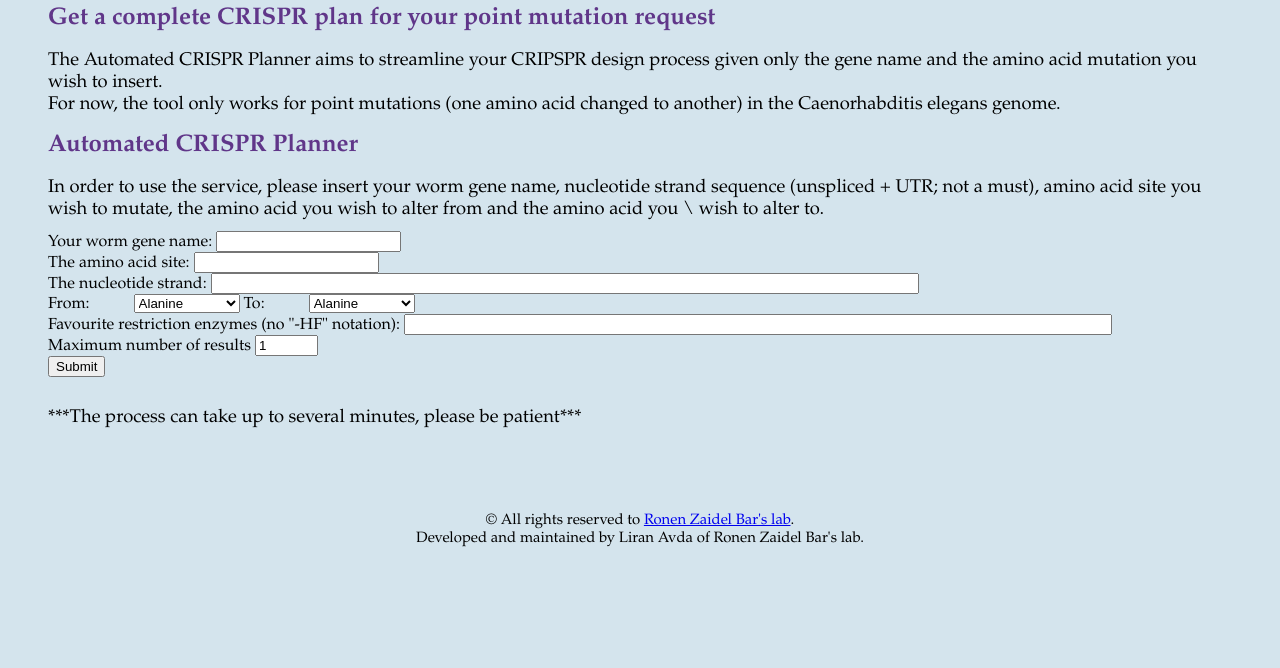
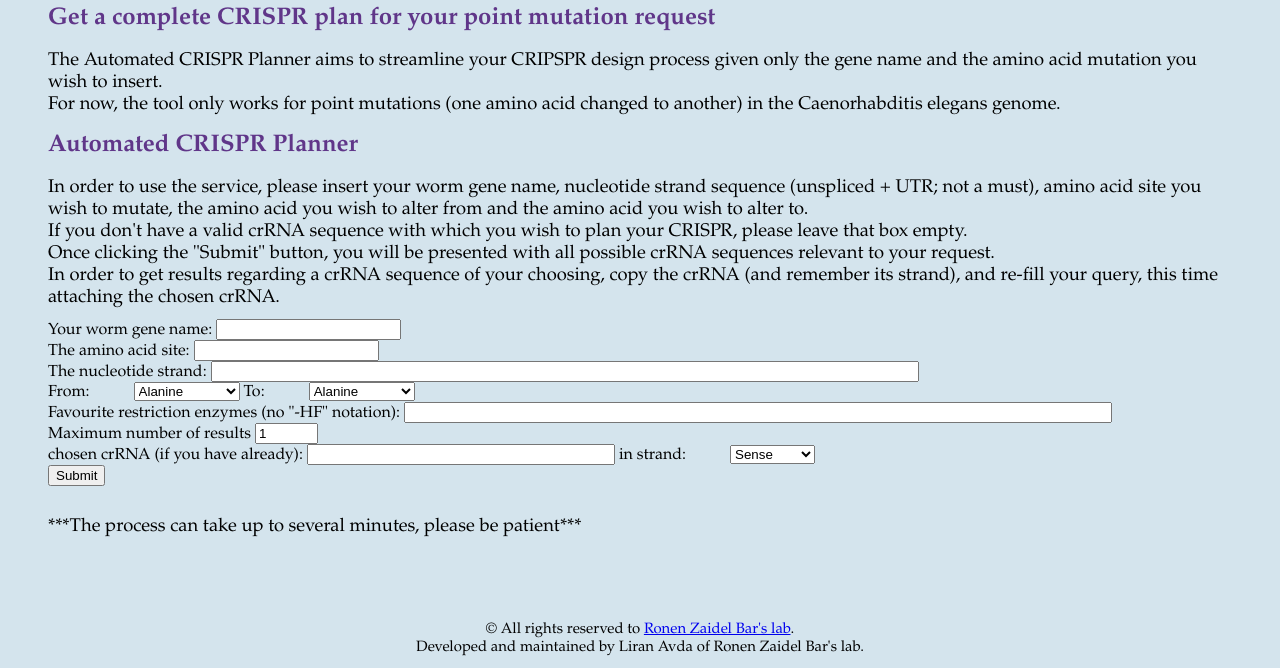
Before and after one commit to LiranAvda-TAU/Research, a Flask app: page /crispr in a window 1280 px wide. Shown: the part 243-911 px from the top of the page. Before the commit the page ends 790 px from the top, so only its background shows below. Run offline with Flask 2, Linux system fonts and the light colour scheme.

Commit message:
added a footnote and added "choosing crrna" html page

```diff
--- a/flask_web_application/templates/crispr_form.html
+++ b/flask_web_application/templates/crispr_form.html
@@ -49,8 +49,13 @@
 
     <h1>Automated CRISPR Planner</h1>
     <p> In order to use the service, please insert your worm gene name, nucleotide strand sequence (unspliced + UTR;
-        not a must), amino acid site you wish to mutate, the amino acid you wish to alter from and the amino acid you \
+        not a must), amino acid site you wish to mutate, the amino acid you wish to alter from and the amino acid you
         wish to alter to.</p>
+        <p>If you don't have a valid crRNA  sequence with which you wish to plan your CRISPR, please leave that box empty.
+        <br>Once clicking the "Submit" button, you will be presented with all possible crRNA sequences relevant to
+        your request.<br>
+        In order to get results regarding a crRNA sequence of your choosing, copy the crRNA
+            (and remember its strand), and re-fill your query, this time attaching the chosen crRNA.</p>
     <div class="gap-10"></div>
     <form action="/crispr" method="POST">
         Your worm gene name: <input name="name">
@@ -104,6 +109,11 @@
         <br>Maximum number of results <input type="text" name="max_results" list="max_num" style=width:55px; value=1>
             <datalist id="max_num">
             </datalist>
+        <br> chosen crRNA (if you have already): <input style=width:300px; name="crrna">
+               in strand: <select name="crrna_strand">
+                <option value=1>Sense</option>
+                <option value=-1>Anti-sense</option>
+        </select>
         <br><input type="submit" value="Submit" onclick="toggle_visibility('myloader','mycontainer');">
     </form>
 
--- a/flask_web_application/templates/crispr_response.html
+++ b/flask_web_application/templates/crispr_response.html
@@ -184,6 +184,12 @@
         {% endfor %}
     </ul>
     <br>
+
+    <div class="gap-80"></div>
+    <footer>
+        <p>&copy; All rights reserved to <a href="https://www.zaidelbarlab.com/">Ronen Zaidel Bar's lab</a>.</p>
+        <p>Developed and maintained by Liran Avda of Ronen Zaidel Bar's lab.</p>
+    </footer>
     {% endblock %}
   </body>
 </html>
--- a/flask_web_application/templates/failure_response.html
+++ b/flask_web_application/templates/failure_response.html
@@ -10,6 +10,12 @@
     <h1> Your Results Are Here! </h1>
     <p>Couldn't find data for {{ query }} </p>
     <p>Reason: {{ error }} </p>
+
+    <div class="gap-80"></div>
+    <footer>
+        <p>&copy; All rights reserved to <a href="https://www.zaidelbarlab.com/">Ronen Zaidel Bar's lab</a>.</p>
+        <p>Developed and maintained by Liran Avda of Ronen Zaidel Bar's lab.</p>
+    </footer>
     {% endblock %}
   </body>
 </html>
--- a/flask_web_application/templates/orthologs_table_response.html
+++ b/flask_web_application/templates/orthologs_table_response.html
@@ -49,6 +49,12 @@
         </tr>
         {%endfor%}
     </table>
+
+    <div class="gap-80"></div>
+    <footer>
+        <p>&copy; All rights reserved to <a href="https://www.zaidelbarlab.com/">Ronen Zaidel Bar's lab</a>.</p>
+        <p>Developed and maintained by Liran Avda of Ronen Zaidel Bar's lab.</p>
+    </footer>
     {% endblock %}
   </body>
 </html>
--- a/flask_web_application/templates/variants_table_response.html
+++ b/flask_web_application/templates/variants_table_response.html
@@ -51,6 +51,12 @@
         </tr>
         {%endfor%}
     </table>
+
+    <div class="gap-80"></div>
+    <footer>
+        <p>&copy; All rights reserved to <a href="https://www.zaidelbarlab.com/">Ronen Zaidel Bar's lab</a>.</p>
+        <p>Developed and maintained by Liran Avda of Ronen Zaidel Bar's lab.</p>
+    </footer>
     {% endblock %}
   </body>
 </html>
```
